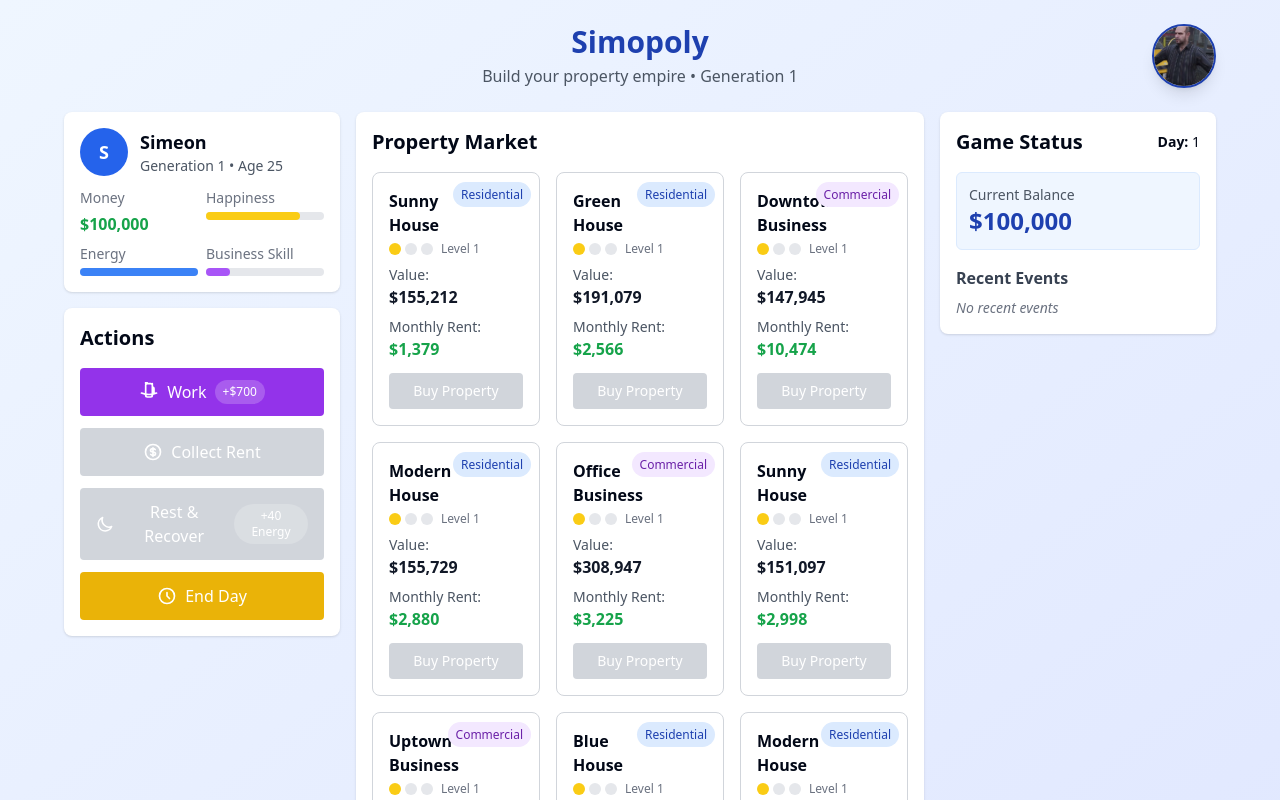
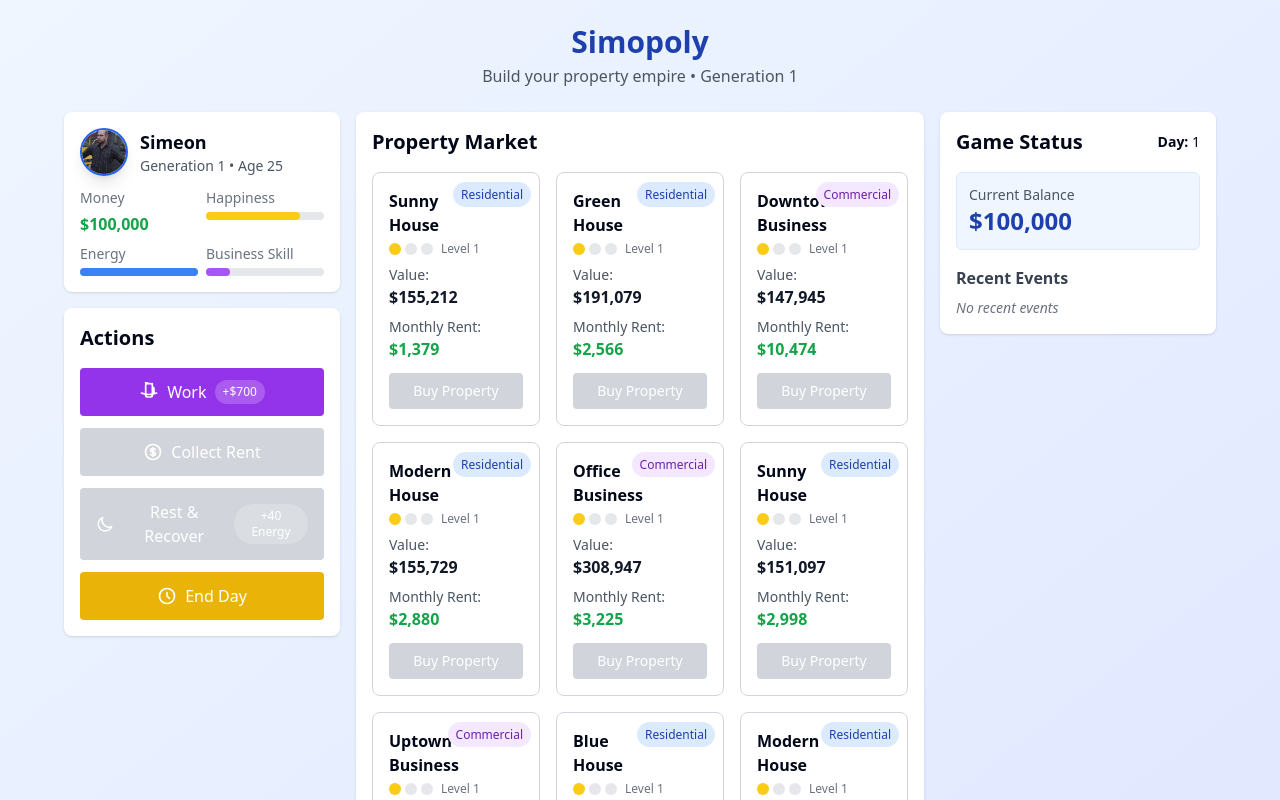
Before and after one commit to GabScalon/sim-legacy-tycoon, a React (Vite) app: page / in a window 1280 px wide. Shown: the top 800 px of the page. Built offline with nearby package versions, Linux system fonts and the light colour scheme.

Commit message:
Move Simeon image next to character name
Move the Simeon image from the top right corner to be next to the character's name.

```diff
--- a/src/components/Character.tsx
+++ b/src/components/Character.tsx
@@ -11,9 +11,11 @@ const Character = ({ character }: CharacterProps) => {
   return (
     <div className="bg-white rounded-lg shadow p-4 mb-4">
       <div className="flex items-center mb-3">
-        <div className="w-12 h-12 bg-blue-600 rounded-full flex items-center justify-center text-white text-lg font-bold mr-3">
-          {character.name.charAt(0)}
-        </div>
+        <img
+          src="/lovable-uploads/3573e43c-7e90-4b43-8ccf-f535f3def654.png"
+          alt="Simeon"
+          className="w-12 h-12 rounded-full border-2 border-blue-600 shadow-lg object-cover mr-3"
+        />
         <div>
           <h3 className="font-bold text-lg">{character.name}</h3>
           <p className="text-sm text-gray-600">Generation {character.generation} • Age {character.age}</p>
--- a/src/pages/Index.tsx
+++ b/src/pages/Index.tsx
@@ -196,18 +196,9 @@ const Index = () => {
   return (
     <div className="min-h-screen bg-gradient-to-br from-blue-50 to-indigo-100 py-6 px-4">
       <div className="max-w-6xl mx-auto">
-        <div className="text-center mb-6 relative">
+        <div className="text-center mb-6">
           <h1 className="text-3xl font-bold text-blue-800 mb-1">Simopoly</h1>
           <p className="text-gray-600">Build your property empire • Generation {gameState.character.generation}</p>
-
-          {/* Simeon's image in the top right corner */}
-          <div className="absolute top-0 right-0">
-            <img
-              src="/lovable-uploads/3573e43c-7e90-4b43-8ccf-f535f3def654.png"
-              alt="Simeon"
-              className="w-16 h-16 rounded-full border-2 border-blue-800 shadow-lg object-cover"
-            />
-          </div>
         </div>
 
         <div className="grid grid-cols-1 lg:grid-cols-4 gap-4">
```
